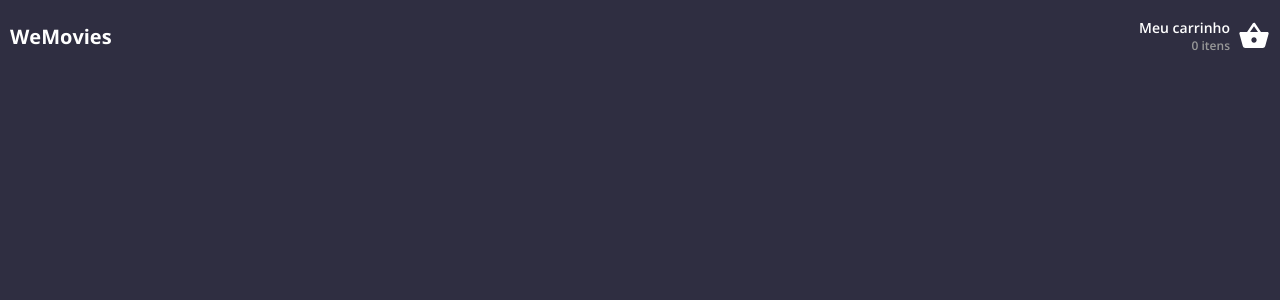
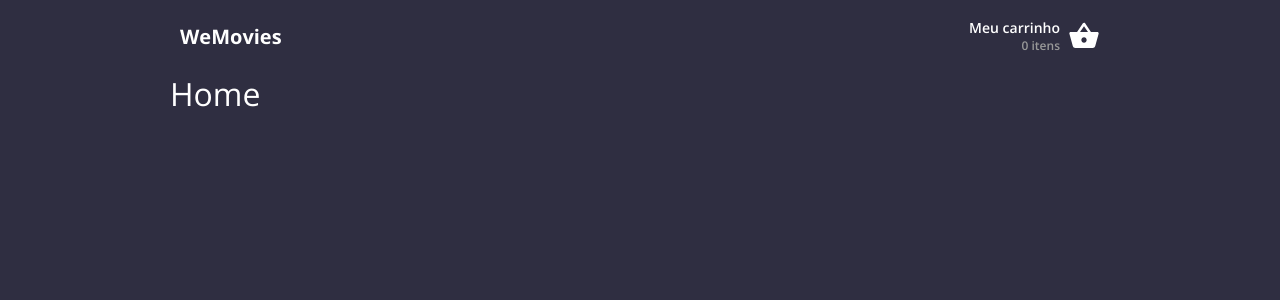
Before and after one commit to flammajl/wefit, a React (Vite) app in the folder ecommerce/: page / in a window 1280 px wide. Shown: the top 300 px of the page. Built offline with nearby package versions, Linux system fonts and the light colour scheme.

Commit message:
feat: default layout

```diff
--- a/ecommerce/package.json
+++ b/ecommerce/package.json
@@ -11,6 +11,7 @@
   "dependencies": {
     "react": "^18.2.0",
     "react-dom": "^18.2.0",
+    "react-router-dom": "^6.8.0",
     "styled-components": "^5.3.6",
     "vite-plugin-svgr": "^2.4.0"
   },
--- a/ecommerce/src/App.tsx
+++ b/ecommerce/src/App.tsx
@@ -1,7 +1,21 @@
-import { Header } from './ui'
+import { createBrowserRouter, RouterProvider } from 'react-router-dom'
+import { DefaultLayout, Home } from './pages'
 
 export function App () {
+  const routes = createBrowserRouter([
+    {
+      path: '/',
+      element: <DefaultLayout />,
+      children: [
+        {
+          path: '/',
+          element: <Home />,
+        },
+      ],
+    },
+  ])
+
   return (
-    <Header />
+    <RouterProvider router={routes} />
   )
 }
--- /dev/null
+++ b/ecommerce/src/pages/DefaultLayout/DefaultLayout.tsx
@@ -0,0 +1,12 @@
+import { Outlet } from 'react-router-dom'
+import { Header } from '../../ui'
+import * as S from './styles'
+
+export function DefaultLayout () {
+  return (
+    <S.Container>
+      <Header />
+      <Outlet />
+    </S.Container>
+  )
+}
--- /dev/null
+++ b/ecommerce/src/pages/DefaultLayout/styles.ts
@@ -0,0 +1,7 @@
+import styled from 'styled-components'
+
+export const Container = styled.main`
+  max-width: 960px;
+  margin: 0 auto;
+  padding: 0 0.625rem;
+`
--- /dev/null
+++ b/ecommerce/src/pages/Home/Home.tsx
@@ -0,0 +1,3 @@
+export function Home () {
+  return <h1>Home</h1>
+}
--- /dev/null
+++ b/ecommerce/src/pages/Home/styles.ts
@@ -0,0 +1,3 @@
+import styled from 'styled-components'
+
+export const Container = styled.section``
--- /dev/null
+++ b/ecommerce/src/pages/index.ts
@@ -0,0 +1,2 @@
+export * from './DefaultLayout/DefaultLayout'
+export * from './Home/Home'
```
Also changed, not shown: 1 other file (tests, documents, lock files or other folders).
